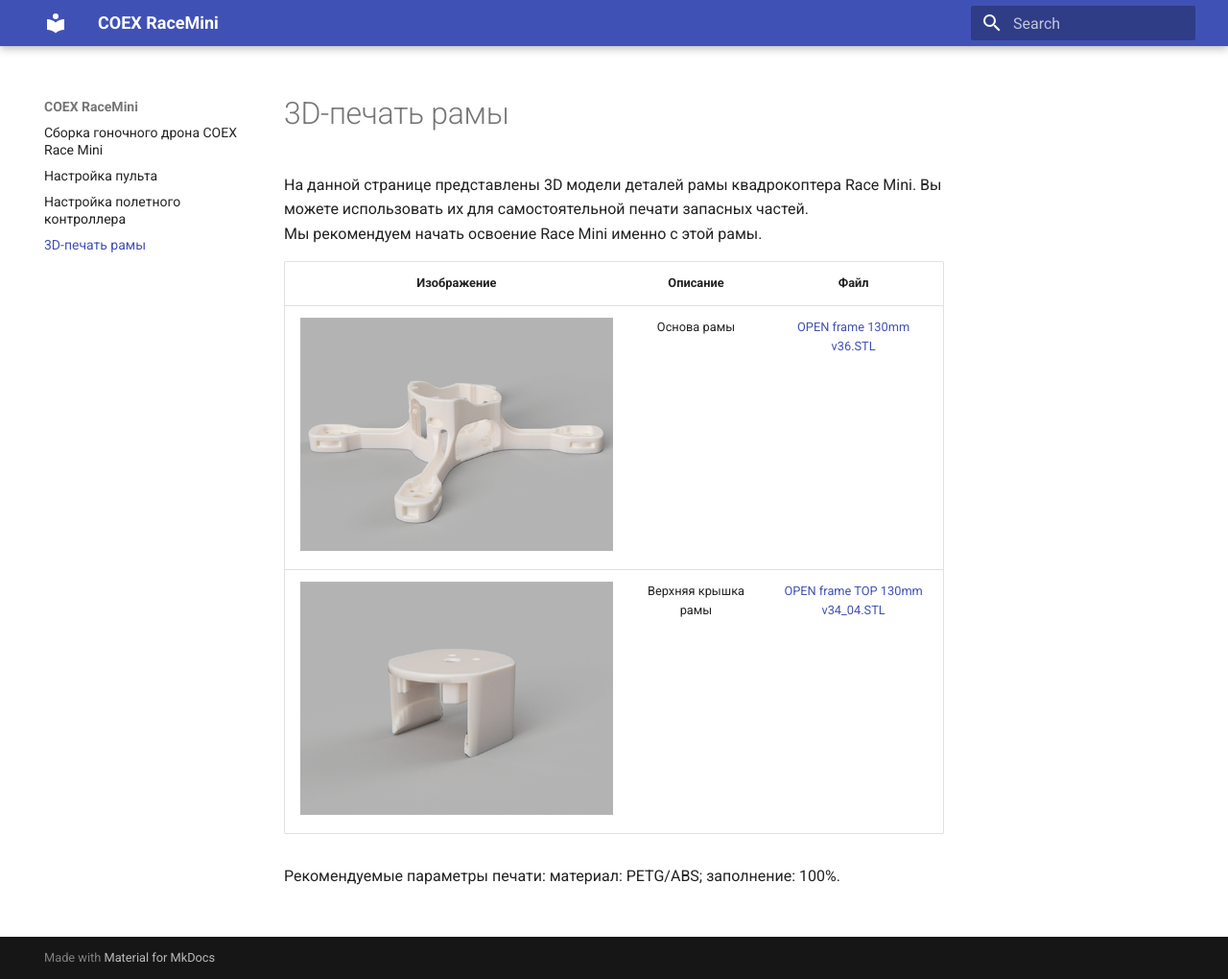
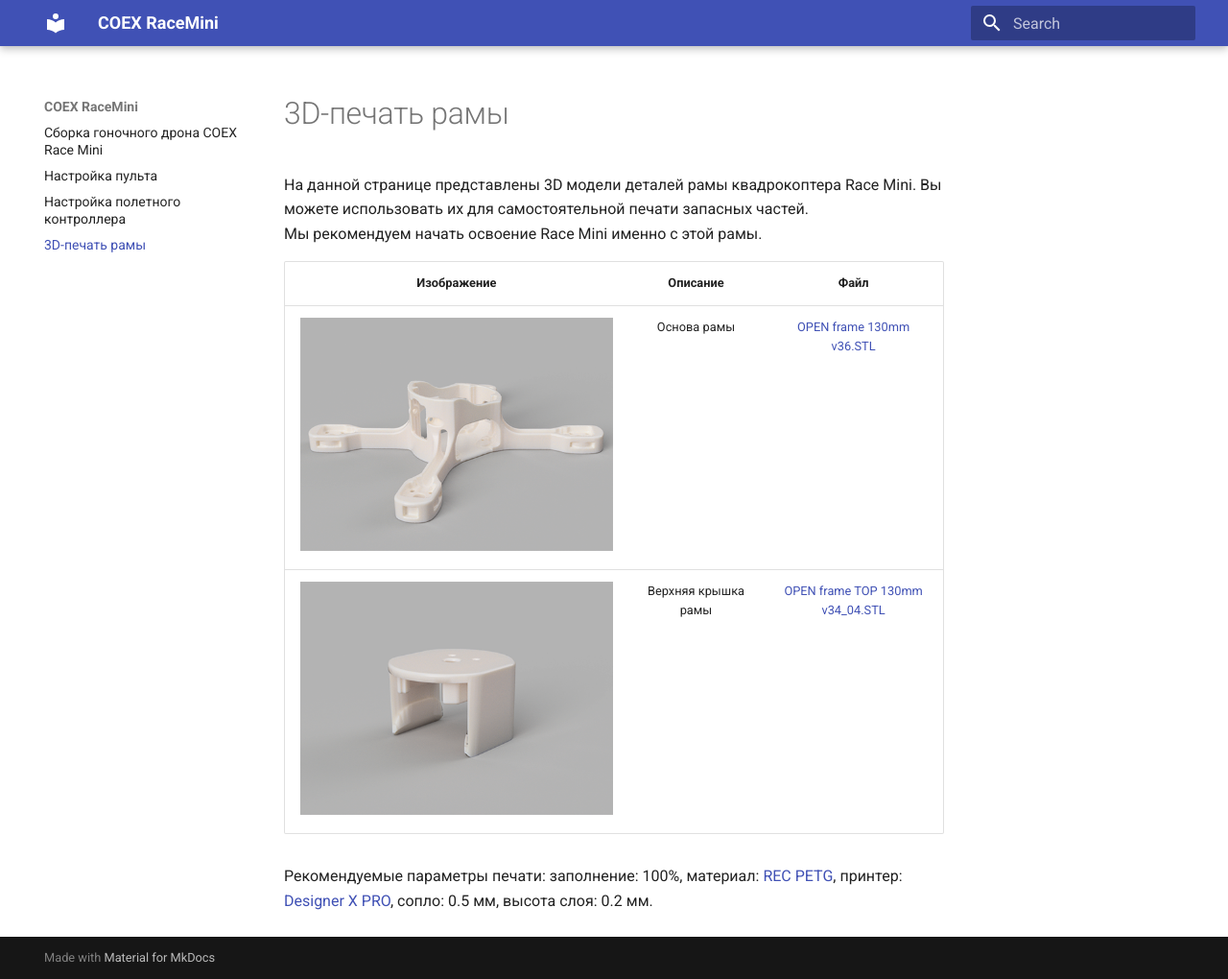
Before and after one commit to stinger000/RaceMini_docs, an MkDocs documentation site: the page built from docs/3d_print.md, in a window 1280 px wide and 1020 px high. Shown: the whole window at 96% size. Built offline with MkDocs 1.6.1 and Material for MkDocs 9.7.7, drawn with Linux system fonts in a browser that asks for light colours; old or Windows-style settings are respelled for this version of MkDocs.

Commit message:
Add advertising to 3d_print.md

```diff
--- a/docs/3d_print.md
+++ b/docs/3d_print.md
@@ -8,4 +8,4 @@
 ![_image](img/3D/OPEN_frame.png)|Основа рамы|<a href="../res/OPEN frame 130mm v36.STL" download>OPEN frame 130mm v36.STL</a>
 ![_image](img/3D/OPEN_frame_top.png)|Верхняя крышка рамы|<a href="../res/OPEN frame TOP 130mm v34_04.STL" download>OPEN frame TOP 130mm v34_04.STL</a>
 
-Рекомендуемые параметры печати: материал: PETG/ABS; заполнение: 100%.
+Рекомендуемые параметры печати: заполнение: 100%, материал: [REC PETG](https://rec3d.ru/plastik-dlya-3d-printerov/relax/relax-plastik-rec-1-75mm-prozrachnyj/), принтер: [Designer X PRO](https://picaso-3d.ru/ru/products/printers/designer-x-pro/), сопло: 0.5 мм, высота слоя: 0.2 мм.
```
